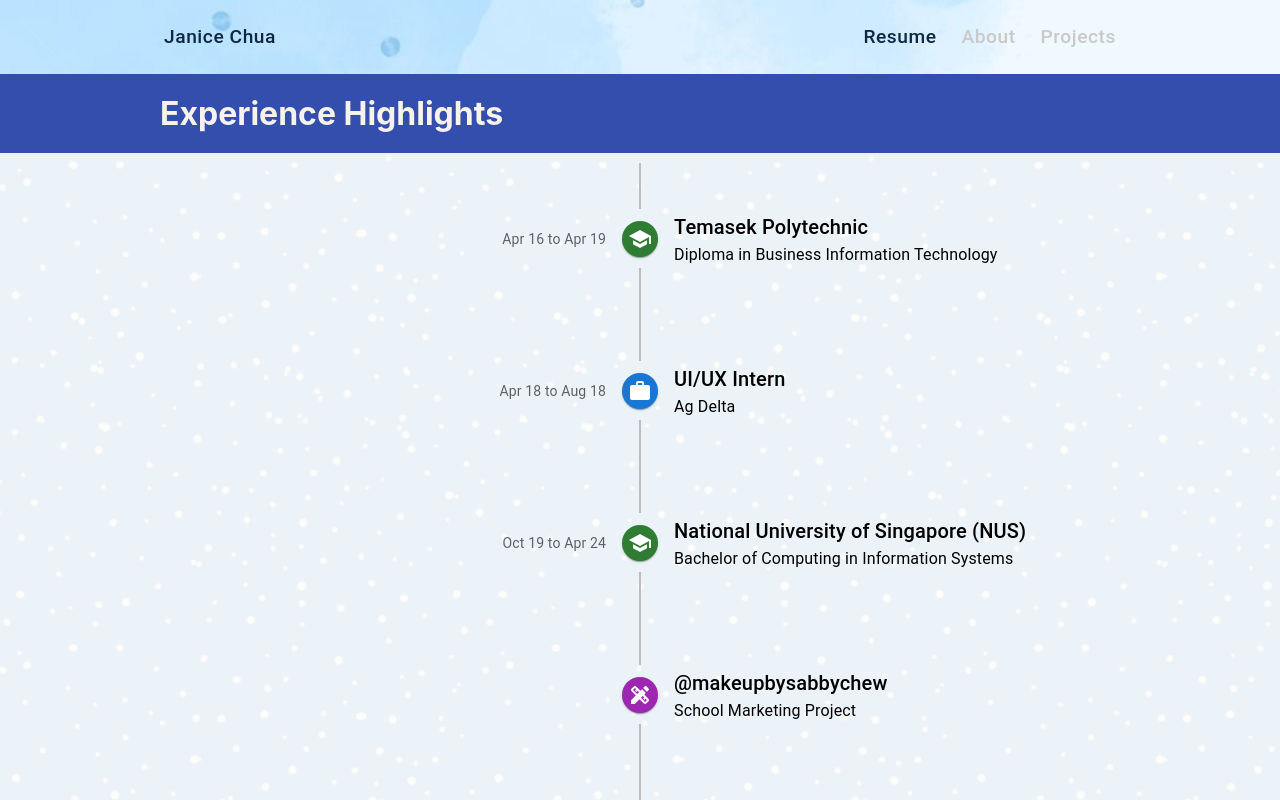
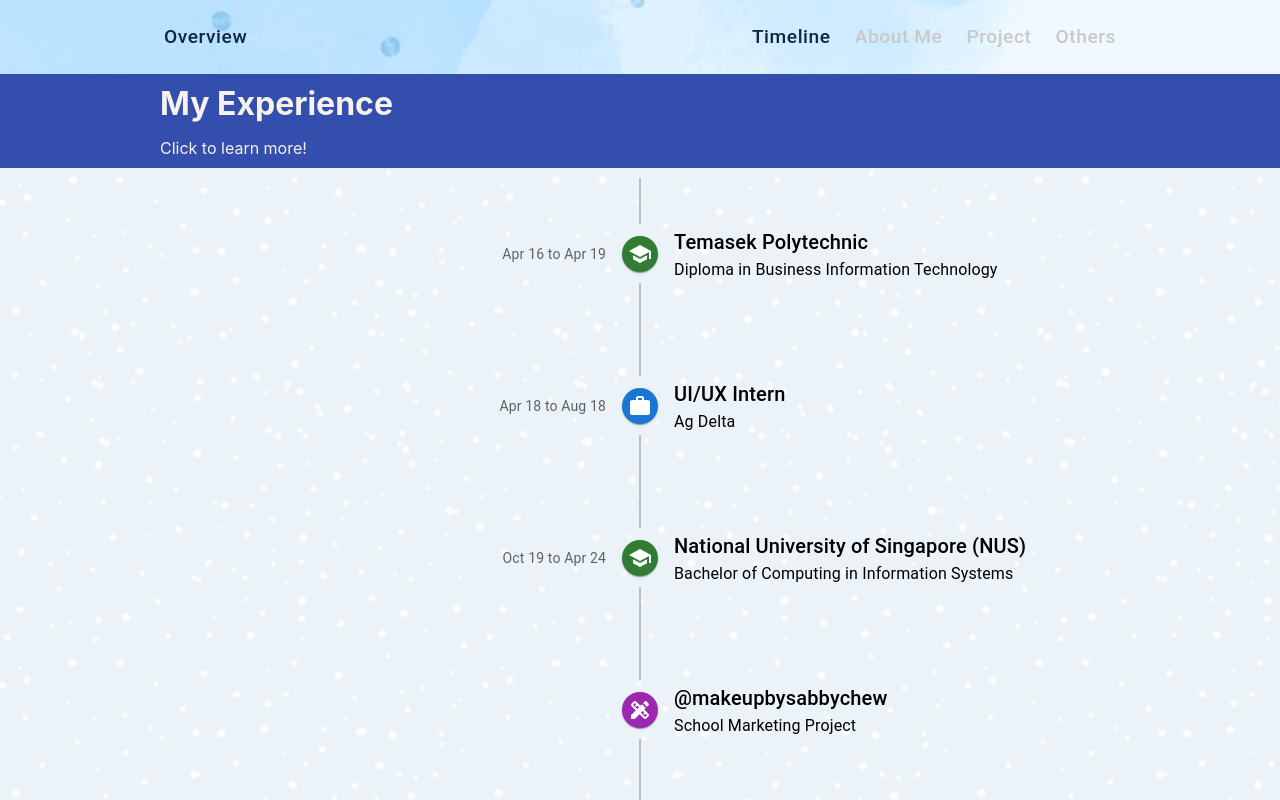
Before and after one commit to ChiiJan/Portfolio, a React (Create React App) app: page /Resume in a window 1280 px wide. Shown: the top 800 px of the page. Built offline with nearby package versions, Linux system fonts and the light colour scheme.

Commit message:
minor update

```diff
--- a/src/Component/Navbar.js
+++ b/src/Component/Navbar.js
@@ -7,12 +7,13 @@
     const navigate = useNavigate();
     return (
         <nav className='nav'>
-            <Button id= "button" onClick={() => navigate("/Portfolio")}>Janice Chua</Button>
+            <Button id= "button" onClick={() => navigate("/Portfolio")}>Overview</Button>
 
             <Stack direction="row" spacing={2}>
-                <Button id= "button" onClick={() => navigate("/Resume")}>Resume</Button>
-                <Button id= "button" disabled>About</Button>
-                <Button id= "button" disabled>Projects</Button>
+                <Button id= "button" onClick={() => navigate("/Resume")}>Timeline</Button>
+                <Button id= "button" disabled>About me</Button>
+                <Button id= "button" disabled>Project</Button>
+                <Button id= "button" disabled>Others</Button>
             </Stack>
         </nav>
     )
--- a/src/Pages/Home.js
+++ b/src/Pages/Home.js
@@ -15,14 +15,16 @@
             <p>Hi, I’m Janice 👋</p>
             <h1>Productivity & Systems Coordinator</h1>
             <p>Aligning workflows, improving efficiency, and supporting better day-to-day decisions.</p>
-
           </div>
 
           <img src={require('../assets/pfp.jpg')} alt="profilepic" />
         </div>
+
         <div className='body-content'>
+          <h3>Updates</h3>
+          <hr></hr>
+          <p className="coming-soon">🚧 This space is evolving — more projects and case studies coming soon.</p>
           <h3>My Works</h3>
-          <p>🚧 This space is evolving — more projects and case studies coming soon.</p>
           <hr></hr>
           <div className='Card-layout'>
             <div>
--- a/src/Pages/Resume.js
+++ b/src/Pages/Resume.js
@@ -15,7 +15,8 @@
     <div>
       <Navbar />
       <div className="Resume-header">
-        <h1>Experience Highlights</h1>
+        <h1>My Experience</h1>
+        <p>Click to learn more!</p>
       </div>
       <div className="Resume-body">
 
@@ -102,7 +103,7 @@
             subtitle={"Health Promotion Board (HPB)"}
             date={"Oct 24 to Now"}
             icon={<WorkIcon />}
-            color={"secondary"}
+            color={"primary"}
             pointOne={"Coordinated vendor communications and operational activities, including inventory tracking and updates for reporting"}
             pointTwo={"Maintained and developed documentation such as SOPs and user guides to ensure process consistency"}
             pointThree={"AParticipated in User Acceptance Testing (UAT) for system enhancements, ensuring functionality aligns with business requirements and identifying potential issues prior to deployment"}
--- a/src/css/home.css
+++ b/src/css/home.css
@@ -77,41 +77,39 @@
     transform: rotate(30deg);
 }
 
-.body-content>h3 {
+.body-content > .coming-soon > p{
+    display: flex;
+    align-items: flex-start;
+    text-align: left;
+}
+
+.body-content h3 {
     display: flex;
     align-items: flex-start;
     text-align: left;
     margin: 0 16px;
     padding: 8px 11rem;
-    font-size: 20px;
+    font-size: 24px;
 }
 
-.body-content hr{
+.body-content hr {
     border: 1.5px solid #0f2743;
     border-radius: 5px;
     width: 88%;
     margin: 0 auto;
 }
 
-.body-content p{
-    display: flex;
-    align-items: flex-start;
-    text-align: left;
-    margin: 0 16px;
-    padding: 8px 11rem;
-    font-size: 18px;
-}
 
 @media screen and (max-width: 767px) {
     .intro {
         padding: 20px;
     }
 
-    .body-content>h3 {
+    .body-content h3 {
         padding: 20px;
     }
 
-    .body-content>hr {
+    .body-content hr {
         width: 88%;
         margin: 0 auto;
     }
--- a/src/css/resume.css
+++ b/src/css/resume.css
@@ -15,7 +15,20 @@
     font-size: 2rem;
     color: #F7F2EB;
     justify-content: flex-start;
-    padding: 20px 10rem;
+    padding: 10px 0px 10px 10rem;
+
+    @media screen and (max-width: 767px) {
+        padding: 20px;
+    }
+}
+
+.Resume-header > p {
+    background-color: #334EAC;
+    display: flex;
+    font-size: 16px;
+    color: #F7F2EB;
+    justify-content: flex-start;
+    padding: 0px 0px 10px 10rem;
 
     @media screen and (max-width: 767px) {
         padding: 20px;
```
